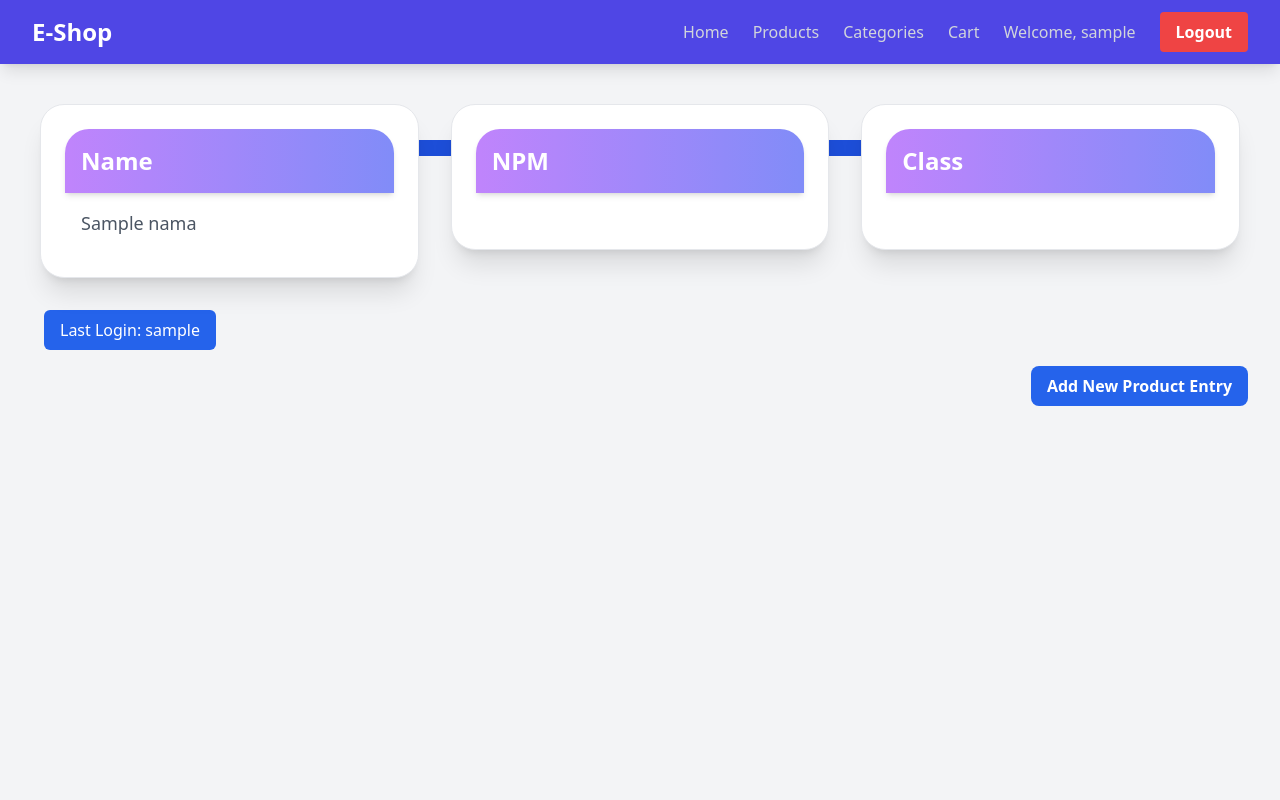
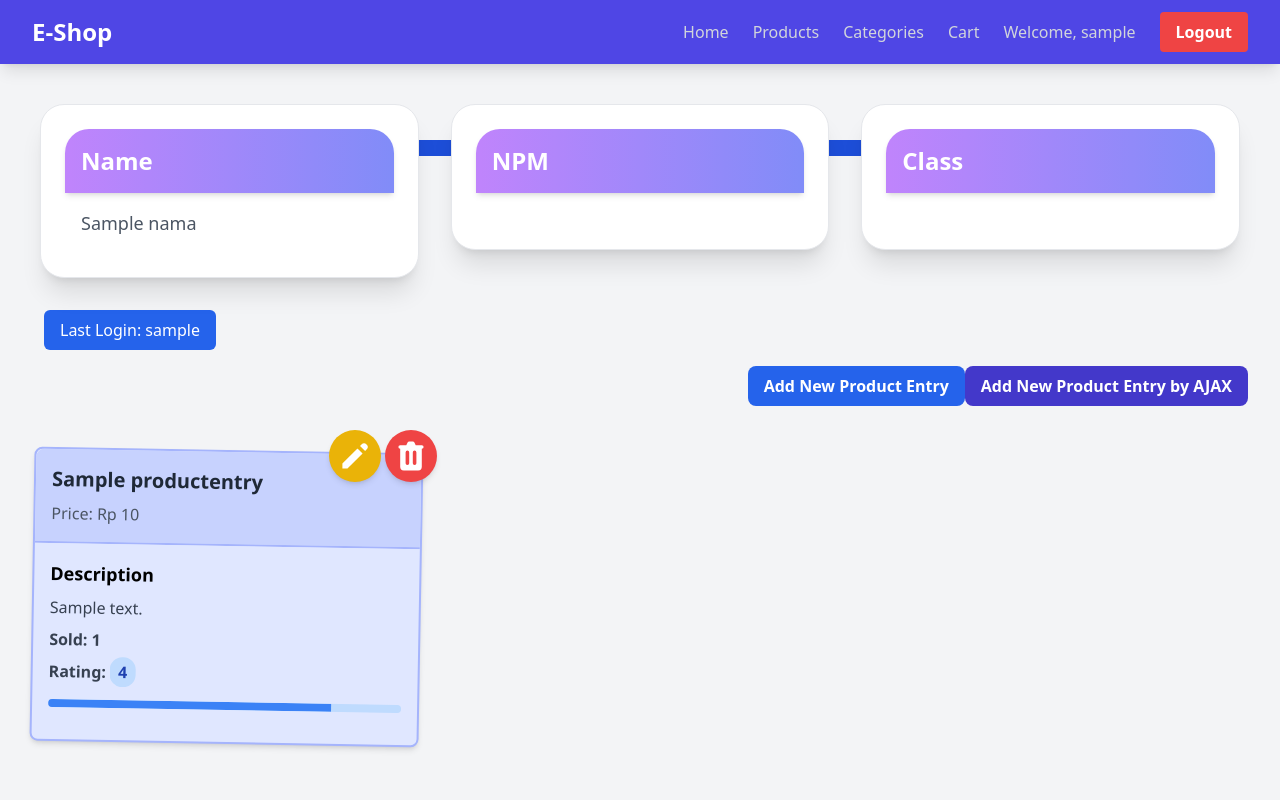
Before and after one commit to Vincent-Davis/SnapBuy, a Django app: template main/templates/main.html in a window 1280 px wide. Run offline with Django 5.2, Linux system fonts and the light colour scheme; a user stored in the database is signed in; tables that the repository leaves empty hold one stand-in row (values such as "Sample post"); the template is opened without the code that fills it: most values are stand-ins (such as "Sample title", 1, 10 or a date in 2020); some libraries are stand-ins or nearby versions.

Commit message:
code wroks, wrong template

```diff
--- a/main/templates/main.html
+++ b/main/templates/main.html
@@ -2,7 +2,9 @@
 {% load static %}
 
 {% block meta %}
-<title>Product Tracker</title>
+<title>SnapBuy</title>
+
+<script src="https://cdn.jsdelivr.net/npm/dompurify@3.1.7/dist/purify.min.js"></script>
 {% endblock meta %}
 
 {% block content %}
@@ -35,6 +37,9 @@
     <a href="{% url 'main:create_product_entry' %}" class="bg-blue-600 hover:bg-blue-700 text-white font-bold py-2 px-4 rounded-lg transition duration-300 ease-in-out transform hover:-translate-y-1 hover:scale-105">
       Add New Product Entry
     </a>
+    <button data-modal-target="crudModal" data-modal-toggle="crudModal" class="btn bg-indigo-700 hover:bg-indigo-600 text-white font-bold py-2 px-4 rounded-lg transition duration-300 ease-in-out transform hover:-translate-y-1 hover:scale-105" onclick="showModal();">
+      Add New Product Entry by AJAX
+    </button>
   </div>
   <div id="product_entry_cards"></div>
 </div>
@@ -73,8 +78,8 @@
           <input type="number" id="produk_terjual" name="produk_terjual" class="mt-1 block w-full border border-gray-300 rounded-md p-2 hover:border-indigo-700 focus:outline-none focus:ring-2 focus:ring-indigo-500 focus:border-indigo-500" placeholder="Enter products sold" required>
         </div>
         <div class="mb-4">
-          <label for="rating" class="block text-sm font-medium text-gray-700">Rating (1-5)</label>
-          <input type="number" id="rating" name="rating" min="1" max="5" class="mt-1 block w-full border border-gray-300 rounded-md p-2 hover:border-indigo-700 focus:outline-none focus:ring-2 focus:ring-indigo-500 focus:border-indigo-500" placeholder="Enter product rating" required>
+          <label for="rating" class="block text-sm font-medium text-gray-700">Rating (1.0-5.0)</label>
+          <input type="number" id="rating" name="rating" min="0" step ="0.1" class="mt-1 block w-full border border-gray-300 rounded-md p-2 hover:border-indigo-700 focus:outline-none focus:ring-2 focus:ring-indigo-500 focus:border-indigo-500" placeholder="Enter product rating" required>
         </div>
       </form>
     </div>
@@ -115,21 +120,21 @@
             <div class="relative break-inside-avoid">
                 <div class="relative top-5 bg-indigo-100 shadow-md rounded-lg mb-6 break-inside-avoid flex flex-col border-2 border-indigo-300 transform rotate-1 hover:rotate-0 transition-transform duration-300">
                     <div class="bg-indigo-200 text-gray-800 p-4 rounded-t-lg border-b-2 border-indigo-300">
-                        <h3 class="font-bold text-xl mb-2">${DOMPurify.sanitize(item.nama)}</h3>
-                        <p class="text-gray-600">Price: Rp ${DOMPurify.sanitize(item.price)}</p>
+                        <h3 class="font-bold text-xl mb-2">${DOMPurify.sanitize(item.fields.nama)}</h3>
+                        <p class="text-gray-600">Price: Rp ${DOMPurify.sanitize(item.fields.price)}</p>
                     </div>
                     <div class="p-4">
                         <p class="font-semibold text-lg mb-2">Description</p>
-                        <p class="text-gray-700 mb-2">${DOMPurify.sanitize(item.description)}</p>
-                        <p class="text-gray-700 font-semibold mb-2">Sold: ${DOMPurify.sanitize(item.produk_terjual)}</p>
+                        <p class="text-gray-700 mb-2">${DOMPurify.sanitize(item.fields.description)}</p>
+                        <p class="text-gray-700 font-semibold mb-2">Sold: ${DOMPurify.sanitize(item.fields.produk_terjual)}</p>
                         <p class="text-gray-700 font-semibold mb-2">Rating:
                             <span class="bg-blue-200 text-blue-800 px-2 py-1 rounded-full">
-                                ${item.rating > 5 ? '5+' : item.rating}
+                                ${item.fields.rating > 5 ? '5+' : item.fields.rating}
                             </span>
                         </p>
                         <div class="relative pt-2">
                             <div class="overflow-hidden h-2 mb-4 text-xs flex rounded bg-blue-200">
-                                <div style="width:${item.rating * 20}%;" class="shadow-none flex flex-col text-center whitespace-nowrap text-white justify-center bg-blue-500"></div>
+                                <div style="width:${item.fields.rating * 20}%;" class="shadow-none flex flex-col text-center whitespace-nowrap text-white justify-center bg-blue-500"></div>
                             </div>
                         </div>
                     </div>
@@ -140,7 +145,7 @@
                             <path d="M13.586 3.586a2 2 0 112.828 2.828l-.793.793-2.828-2.828.793-.793zM11.379 5.793L3 14.172V17h2.828l8.38-8.379-2.83-2.828z" />
                         </svg>
                     </a>
-                    <a href="/delete-product/${item.pk}" class="bg-red-500 hover:bg-red-600 text-white rounded-full p-2 transition duration-300 shadow-md">
+                    <a href="/delete/${item.pk}" class="bg-red-500 hover:bg-red-600 text-white rounded-full p-2 transition duration-300 shadow-md">
                         <svg xmlns="http://www.w3.org/2000/svg" class="h-9 w-9" viewBox="0 0 20 20" fill="currentColor">
                             <path fill-rule="evenodd" d="M9 2a1 1 0 00-.894.553L7.382 4H4a1 1 0 000 2v10a2 2 0 002 2h8a2 2 0 002-2V6a1 1 0 100-2h-3.382l-.724-1.447A1 1 0 0011 2H9zM7 8a1 1 0 012 0v6a1 1 0 11-2 0V8zm5-1a1 1 0 00-1 1v6a1 1 0 102 0V8a1 1 0 00-1-1z" clip-rule="evenodd" />
                         </svg>
@@ -184,5 +189,22 @@ function hideModal() {
 document.getElementById("cancelButton").addEventListener("click", hideModal);
 document.getElementById("closeModalBtn").addEventListener("click", hideModal);
 
+function addProductEntry() {
+    fetch("{% url 'main:add_product_entry_ajax' %}", {
+      method: "POST",
+      body: new FormData(document.querySelector('#productEntryForm')),
+    })
+    .then(response => refreshProductEntries())
+
+    document.getElementById("productEntryForm").reset();
+    document.querySelector("[data-modal-toggle='crudModal']").click();
+
+    return false;
+  }
+
+  document.getElementById("productEntryForm").addEventListener("submit", (e) => {
+    e.preventDefault();
+    addProductEntry();
+  })
 </script>
 {% endblock content %}
--- a/templates/navbar.html
+++ b/templates/navbar.html
@@ -41,7 +41,7 @@
   <!-- Mobile Menu -->
   <div class="mobile-menu hidden md:hidden px-4 w-full">
     <div class="pt-2 pb-3 space-y-1">
-      <a href="#" class="block text-gray-300 hover:bg-indigo-700 hover:text-white px-3 py-2 rounded-md text-base font-medium">Home</a>
+      <a href="{% url 'main:show_main' %}" class="block text-gray-300 hover:bg-indigo-700 hover:text-white px-3 py-2 rounded-md text-base font-medium">Home</a>
       <a href="#" class="block text-gray-300 hover:bg-indigo-700 hover:text-white px-3 py-2 rounded-md text-base font-medium">Products</a>
       <a href="#" class="block text-gray-300 hover:bg-indigo-700 hover:text-white px-3 py-2 rounded-md text-base font-medium">Categories</a>
       <a href="#" class="block text-gray-300 hover:bg-indigo-700 hover:text-white px-3 py-2 rounded-md text-base font-medium">Cart</a>
```
